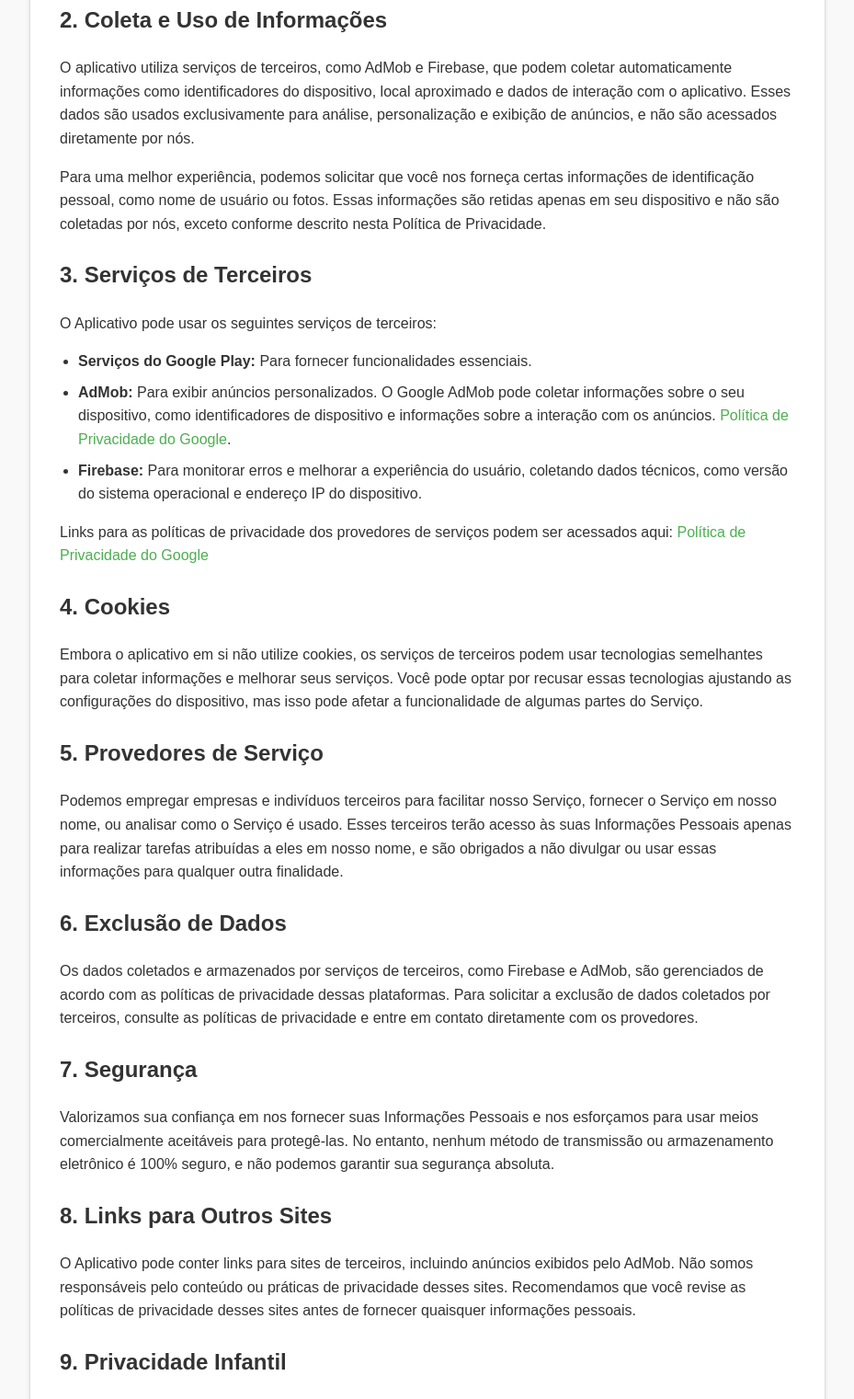
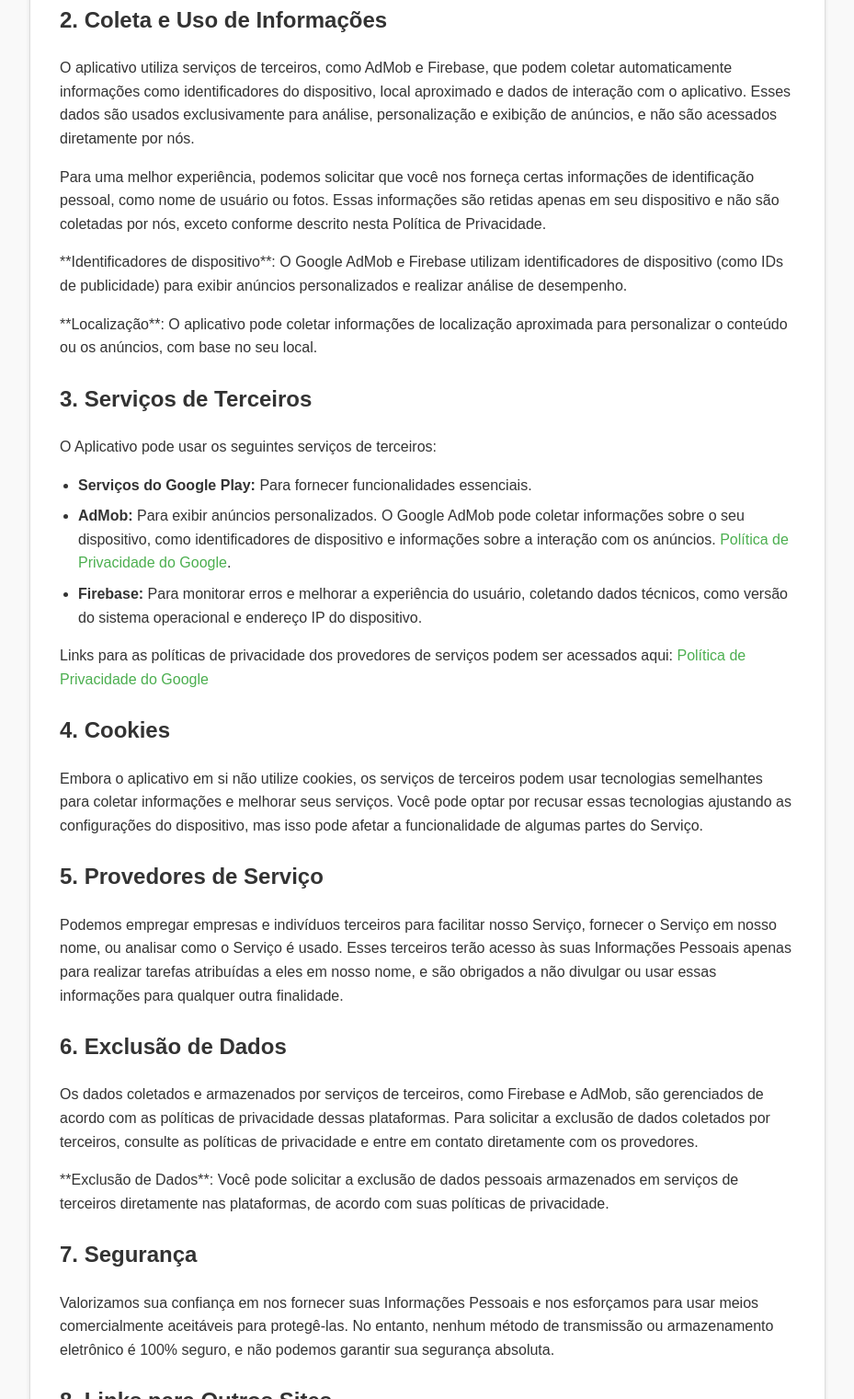
Before and after one commit to Fabricioxx/galactapps-landing-page, a plain HTML site: page politicas/minutos-de-sabedoria/index.html in a window 1280 px wide. Shown: the part 369-1890 px from the top of the page at 92% size, without its empty margins (175-1104 px from the left). Drawn offline with Linux system fonts and the light colour scheme.

Commit message:
pilicita minutos editada

```diff
--- a/politicas/minutos-de-sabedoria/index.html
+++ b/politicas/minutos-de-sabedoria/index.html
@@ -39,6 +39,12 @@
             <p>
                 Para uma melhor experiência, podemos solicitar que você nos forneça certas informações de identificação pessoal, como nome de usuário ou fotos. Essas informações são retidas apenas em seu dispositivo e não são coletadas por nós, exceto conforme descrito nesta Política de Privacidade.
             </p>
+            <p>
+                **Identificadores de dispositivo**: O Google AdMob e Firebase utilizam identificadores de dispositivo (como IDs de publicidade) para exibir anúncios personalizados e realizar análise de desempenho.
+            </p>
+            <p>
+                **Localização**: O aplicativo pode coletar informações de localização aproximada para personalizar o conteúdo ou os anúncios, com base no seu local.
+            </p>
         </section>
 
         <section>
@@ -75,6 +81,9 @@
             <h2>6. Exclusão de Dados</h2>
             <p>
                 Os dados coletados e armazenados por serviços de terceiros, como Firebase e AdMob, são gerenciados de acordo com as políticas de privacidade dessas plataformas. Para solicitar a exclusão de dados coletados por terceiros, consulte as políticas de privacidade e entre em contato diretamente com os provedores.
+            </p>
+            <p>
+                **Exclusão de Dados**: Você pode solicitar a exclusão de dados pessoais armazenados em serviços de terceiros diretamente nas plataformas, de acordo com suas políticas de privacidade.
             </p>
         </section>
 
```
